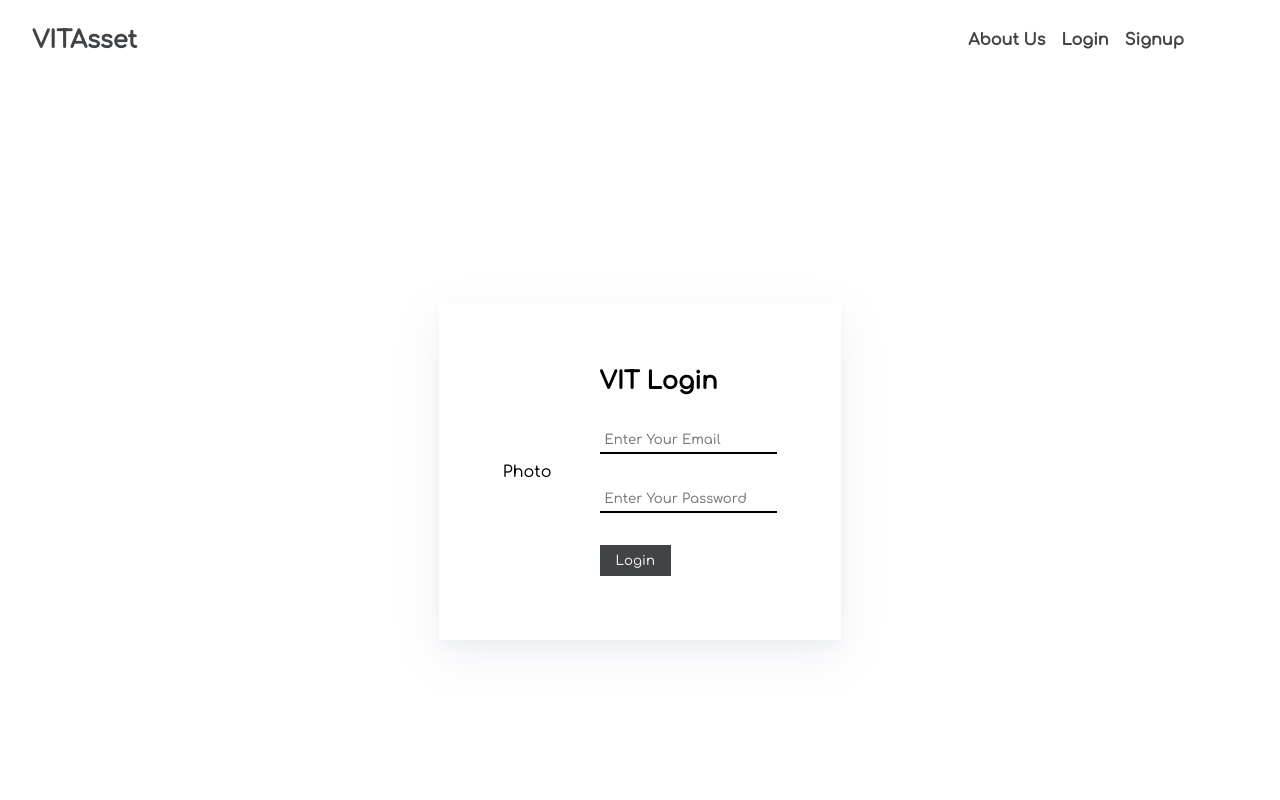
After one commit to web-challengers/VIT-Assets, a PHP site: page /login.html in a window 1280 px wide. The commit adds this page. Run offline with PHP 8.4, Linux system fonts and the light colour scheme.

Commit message:
modal created

```diff
--- /dev/null
+++ b/login.css
@@ -0,0 +1,162 @@
+@import url('https://fonts.googleapis.com/css2?family=Comfortaa:wght@500&display=swap');
+
+:root{
+    /* --bg: #f4f4f4;
+
+    --link: #8275a4;
+    --bts: #8f3984;
+    --brown: #ac8590; */
+    --bg : #F6F1F1;
+    --col: rgb(65, 68, 71);
+    --btn : #EB455F;
+    --link : rgb(65, 68, 71);
+}
+
+*{
+    font-family: 'Comfortaa', cursive;
+    padding: 0;
+    margin: 0;
+}
+
+main{
+    display: flex;
+    align-items: center;
+    justify-content: center;
+    height: 90vh;
+}
+
+main #login-container{
+    margin-top: 4rem;
+    display: flex;
+    align-items: center;
+    justify-content: center;
+    /* height: 70vh; */
+    gap: 3rem;
+    /* width: 50vw; */
+    height: fit-content;
+    width: fit-content;
+    padding: 5%;
+    /* border: 2px solid black; */
+    box-shadow: 0 5px 10px rgba(154,160,185,.05), 0 15px 40px rgba(166,173,201,.2);
+}
+
+input{
+    border: none;
+    background-color: transparent;
+    border-bottom: 2px solid black;
+    padding: .3rem;
+}
+
+input:focus{
+    outline: none;
+    border-bottom: 2px solid var(--btn);
+}
+
+.signup-btn{
+    padding: .5rem 1rem;
+    background-color: var(--col);
+    color: var(--bg);
+    border: none;
+    transition: all ease-in-out 300ms;
+}
+
+.signup-btn:hover{
+    transform: scale(1.1);
+}
+
+.signup-form{
+    display: flex;
+    flex-direction: column;
+    align-items: flex-start;
+    height: 100%;
+    justify-content: space-around;
+    gap: 2rem;
+}
+/*
+body{
+    background-color: var(--bg);
+} */
+
+nav{
+    display: flex;
+    width: 90vw;
+    align-items: center;
+    justify-content: space-between;
+    height: 10vh;
+    padding: 0rem 2rem;
+}
+
+
+
+nav ul{
+    display: flex;
+    list-style: none;
+    align-items: center;
+    justify-content: space-around;
+    gap: 1rem;
+    font-weight: bolder;
+}
+
+#mob-link-container{
+
+
+    display: flex;
+    align-items: center;
+    justify-content: center;
+    /* display: none; */
+}
+
+#mob-links{
+    flex-direction: column;
+    position: fixed;
+    height: 100vh;
+    justify-content: center;
+    gap: 2rem;
+    left: 50%;
+    top: 10%;
+    display: none;
+    /* bottom: 50%; */
+}
+
+#lines{
+    display: flex;
+    flex-direction: column;
+    align-items: center;
+    justify-content: center;
+    gap: .5rem;
+    display: none;
+}
+
+.line{
+    border: 1px solid var(--btn);
+    width: 30px;
+}
+
+a{
+    color: var(--link);
+    text-decoration: none;
+}
+
+a:hover{
+    color: #EB455F;
+}
+
+.logo{
+    color: var(--col);
+}
+
+@media screen and (max-width : 500px) {
+    #links{
+        display: none;
+    }
+
+    #lines{
+        display: flex;
+    }
+}
+
+@media screen and (min-width : 500px){
+    #mob-links{
+        display: none;
+    }
+}
--- /dev/null
+++ b/login.html
@@ -0,0 +1,79 @@
+<!DOCTYPE html>
+<html lang="en">
+<head>
+    <meta charset="UTF-8">
+    <meta http-equiv="X-UA-Compatible" content="IE=edge">
+    <meta name="viewport" content="width=device-width, initial-scale=1.0">
+    <title>VITAccess</title>
+    <link rel="stylesheet" href="login.css">
+</head>
+<body>
+    <nav>
+        <a href="">
+            <h1 class="logo">
+                VITAsset
+            </h1>
+        </a>
+        <ul id="links">
+            <li>
+                <a href="">
+                    About Us
+                </a>
+            </li>
+            <li>
+                <a href="">
+                    Login
+                </a>
+            </li>
+            <li>
+                <a href="">
+                    Signup
+                </a>
+            </li>
+        </ul>
+
+        <div id="lines">
+            <div class="line"></div>
+            <div class="line"></div>
+            <div class="line"></div>
+        </div>
+
+        <ul id="mob-links">
+            <li>
+                <a href="">
+                    About Us
+                </a>
+            </li>
+            <li>
+                <a href="">
+                    Login
+                </a>
+            </li>
+            <li>
+                <a href="">
+                    Signup
+                </a>
+            </li>
+        </ul>
+    </nav>
+    <main>
+        <div id="login-container">
+            <div class="left">
+                Photo
+            </div>
+            <div class="right">
+                <form class="signup-form" autocomplete="off" action="">
+                    <h2>VIT Login</h2>
+                    <!-- <input type="text" name="name" id="name" placeholder="Enter Your Name"> -->
+                    <input type="email" name="email" id="email" placeholder="Enter Your Email">
+                    <input type="password" name="password" id="password" placeholder="Enter Your Password">
+                    <!-- <input type="password" name="repassword" id="repassword" placeholder="Confirm Your Password"> -->
+                    <button class="signup-btn">Login</button>
+
+                </form>
+            </div>
+        </div>
+    </main>
+    <script src="./navbar.js"></script>
+</body>
+</html>
--- /dev/null
+++ b/navbar.js
@@ -0,0 +1,12 @@
+var lines = document.querySelector('#lines');
+var mob = document.querySelector('#mob-links');
+
+lines.addEventListener('click', function(){
+    console.log("Hello");
+    if(mob.style.display == "flex"){
+        mob.style.display = 'none';
+    }
+    else {
+        mob.style.display = 'flex';
+    }
+})
```
Also changed, not shown: abt_us.css (added, +57 -0 lines), abt_us.html (added, +142 -0 lines), abt_us.js (added, +19 -0 lines), forms.js (added, +20 -0 lines), products.html (+21 -2 lines), table.css (+44 -4 lines), fake-profile.jpg (added).
